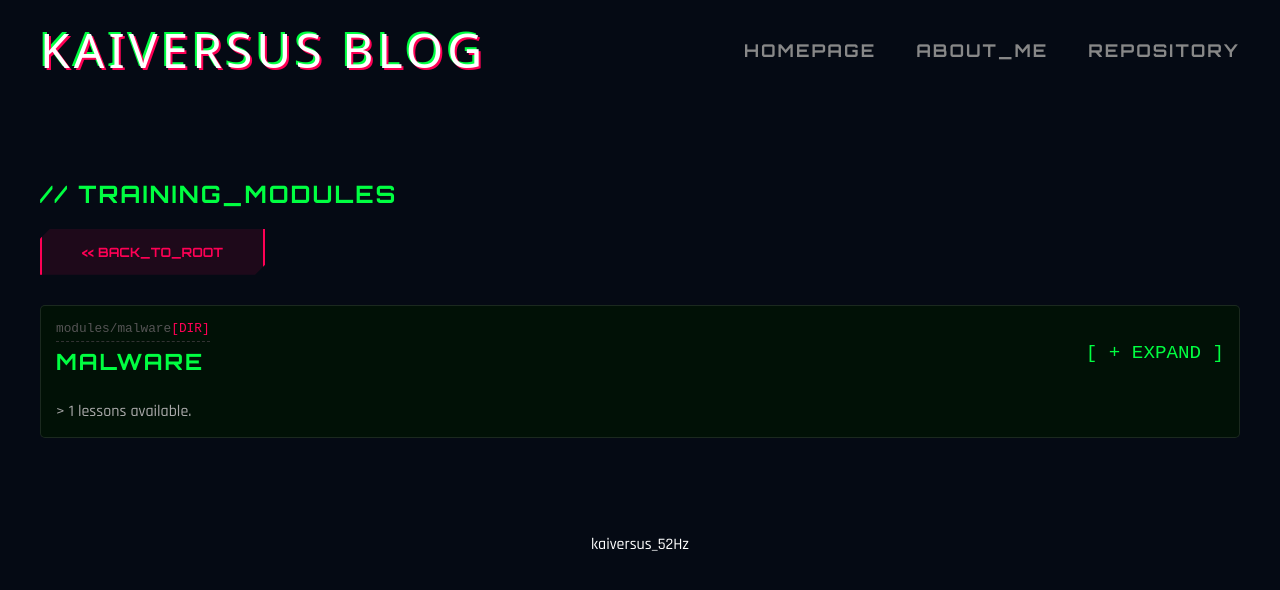
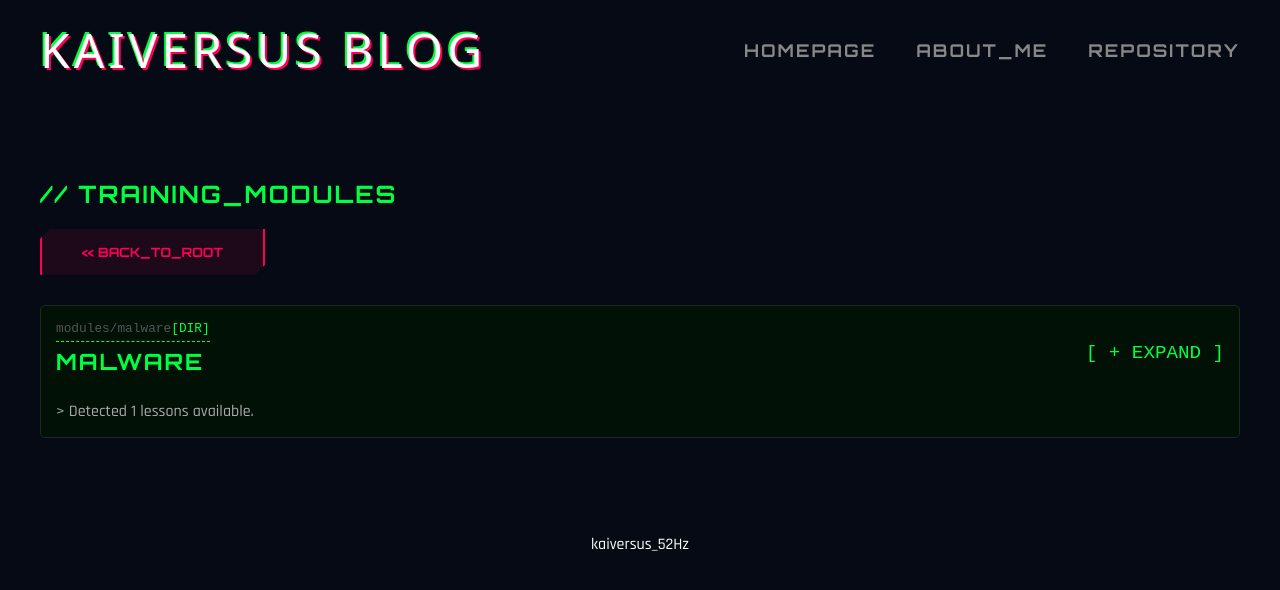
Before and after one commit to kaiversus/kaiversus.github.io, a Jekyll site: the page built from pages/courses.md, in a window 1280 px wide. Shown: the top 590 px of the page. Built offline with Jekyll 4.4.1, drawn with Linux system fonts in a browser that asks for light colours; some web fonts are replaced.

Commit message:
Update courses.md

```diff
--- a/pages/courses.md
+++ b/pages/courses.md
@@ -14,27 +14,33 @@
         {% for cat in categories %}
             {% assign course_files = site.courses | where: "category", cat %}
 
+            {% assign theme_color = "var(--primary)" %} {% if cat == "Web Security" %}
+                {% assign theme_color = "#ffaa00" %} {% elsif cat == "Reverse Engineering" %}
+                {% assign theme_color = "var(--accent)" %} {% endif %}
+
             {% if course_files.size > 0 %}
-            <details class="log-card" style="margin-bottom: 20px; cursor: pointer;">
+            <details class="log-card course-item" style="--cat-color: {{ theme_color }}; margin-bottom: 20px; cursor: pointer;">
+
                 <summary style="list-style: none; outline: none;">
                     <div style="display: flex; justify-content: space-between; align-items: center;">
                         <div>
-                            <div class="log-header" style="margin-bottom: 5px;">
+                            <div class="log-header" style="margin-bottom: 5px; border-bottom-color: var(--cat-color);">
                                 <span>modules/{{ cat | downcase | replace: ' ', '_' }}</span>
-                                <span style="color: var(--accent);">[DIR]</span>
+                                <span style="color: var(--cat-color);">[DIR]</span>
                             </div>
-                            <h3 class="log-title" style="color: var(--primary); display: inline-block;">{{ cat }}</h3>
+                            <h3 class="log-title" style="color: var(--cat-color); display: inline-block;">{{ cat }}</h3>
                         </div>
-                        <span class="cmd-btn" style="font-size: 1.2rem;">[ + EXPAND ]</span>
+                        <span class="cmd-btn" style="font-size: 1.2rem; color: var(--cat-color);">[ + EXPAND ]</span>
                     </div>
-                    <p class="log-desc" style="margin-bottom: 0;">> {{ course_files.size }} lessons available.</p>
+                    <p class="log-desc" style="margin-bottom: 0;">> Detected {{ course_files.size }} lessons available.</p>
                 </summary>
 
                 <div style="margin-top: 20px; border-top: 1px dashed #333; padding-top: 15px; padding-left: 20px;">
                     {% for post in course_files %}
-                    <div style="margin-bottom: 15px;">
-                        <span style="color: var(--primary);">root@course:~$</span>
-                        <a href="{{ post.url }}" style="color: #ccc; text-decoration: none; font-family: 'Courier New', monospace; transition: 0.3s;" onmouseover="this.style.color='#00ff41'" onmouseout="this.style.color='#ccc'">
+                    <div class="lesson-link" style="margin-bottom: 15px;">
+                        <span style="color: var(--cat-color);">root@{{ cat | split: ' ' | first | downcase }}:~$</span>
+
+                        <a href="{{ post.url }}" class="hover-text" style="color: #ccc; text-decoration: none; font-family: 'Courier New', monospace; transition: 0.3s;">
                             ./{{ post.url | split: '/' | last }} <span style="color: #666;">// {{ post.title }}</span>
                         </a>
                     </div>
@@ -48,15 +54,26 @@
 </section>
 
 <style>
+    /* Khi mở ra thì viền và bóng đổ ăn theo màu của Category đó */
+    details[open] {
+        border-color: var(--cat-color) !important;
+        box-shadow: 0 0 15px var(--cat-color);
+        box-shadow: 0 0 15px color-mix(in srgb, var(--cat-color), transparent 80%); /* Pha màu mờ hơn cho bóng */
+    }
+
     details[open] .cmd-btn {
         content: "[ - COLLAPSE ]";
-        color: var(--accent);
     }
-    details[open] {
-        border-color: var(--primary);
-        box-shadow: 0 0 15px rgba(0, 255, 65, 0.1);
-    }
+
+    /* Ẩn mũi tên mặc định của thẻ details */
     details > summary::-webkit-details-marker {
         display: none;
     }
+
+    /* Hiệu ứng hover cho link bài học */
+    .lesson-link a:hover {
+        color: var(--cat-color) !important;
+        text-shadow: 0 0 5px var(--cat-color);
+        padding-left: 5px; /* Dịch chuyển nhẹ khi hover */
+    }
 </style>
```
